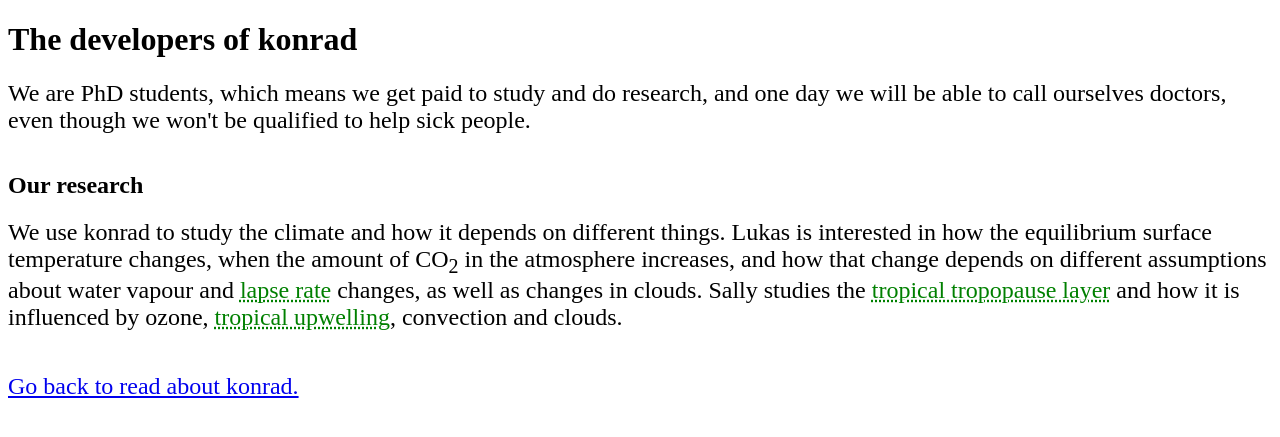
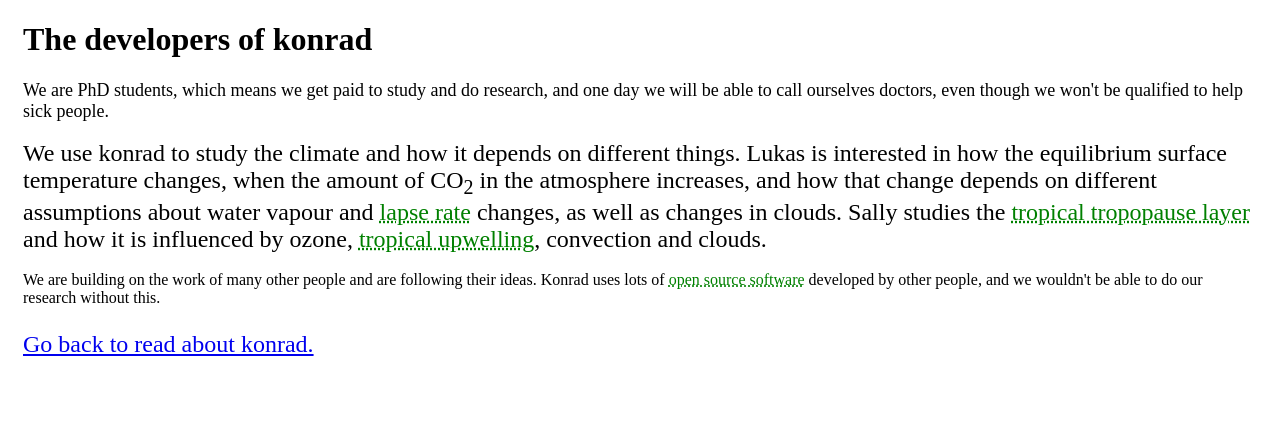
Before and after one commit to lkluft/konrad-website, a Flask app: page /about_us in a window 1280 px wide. Shown: the top 437 px of the page. Run offline with Flask 2, Linux system fonts and the light colour scheme.

Commit message:
Some stylistic changes.

```diff
--- a/static/css/main.css
+++ b/static/css/main.css
@@ -3,3 +3,16 @@ abbr {
   font-variant: none;
   color: green;
 }
+
+div {
+  margin-left: 15px;
+  margin-right: 15px;
+}
+
+h1 {
+  margin-left: 15px;
+}
+
+h2 {
+  margin-left: 15px;
+}
--- a/templates/AboutUs.html
+++ b/templates/AboutUs.html
@@ -7,13 +7,12 @@
 </head>
 <body>
     <h1>The developers of konrad</h1>
-    <div><font size=5>
+    <div><font size=4>
         We are PhD students, which means we get paid to study and do research,
         and one day we will be able to call ourselves doctors, even though we
         won't be qualified to help sick people.
     </font></div>
     <br />
-    <h2>Our research</h2>
     <div><font size=5>
         We use konrad to study the climate and how it depends on different
         things.
@@ -29,6 +28,14 @@
         convection and clouds.
     </font></div>
     <br />
+    <div><font size=3>
+        We are building on the work of many other people and are following
+        their ideas.
+        Konrad uses lots of
+        <abbr title="Code that is available for anyone to change or use for whatever they want.">open source software</abbr>
+        developed by other people, and we wouldn't be able to do our research
+        without this.
+    </font></div>
     <div><font size=5>
     <p><a href="{{ url_for('hello') }}">Go back to read about konrad.</a></p>
     </font></div>
--- a/templates/Hello.html
+++ b/templates/Hello.html
@@ -25,7 +25,7 @@
         Despite this, we can still learn some
         interesting things about the real tropical atmosphere.</font></div>
         <br />
-        <div><font size=3>
+        <div><font size=4>
             For a certain set of input parameters (the amounts of various gases,
             an initial temperature profile, surface properties, the amount of
             incoming solar radiation), we use a radiative transfer scheme
--- a/templates/SurfaceTemperature.html
+++ b/templates/SurfaceTemperature.html
@@ -11,8 +11,8 @@
     <div>Your chosen CO<sub>2</sub> concentration was {{ CO2 }} ppmv.</div>
     <div>In konrad, this produces a surface temperature of {{ "{0:.1f}".format(SST) }} K.</div></font>
     <div> {{plot|safe}} </div>
-    <div><a href="{{ url_for('run_konrad') }}">Run konrad again.</a></div>
+    <font size=5><div><a href="{{ url_for('run_konrad') }}">Choose model input.</a></div>
     <br />
-    <div><a href="{{ url_for('hello') }}">Read about konrad.</a></div>
+    <div><a href="{{ url_for('hello') }}">Read about konrad.</a></div></font>
 </body>
 </html>
--- a/templates/UserInput.html
+++ b/templates/UserInput.html
@@ -21,7 +21,8 @@
     </div><br />
     <div>
         Water vapour is also a greenhouse gas, and as the
-        atmosphere warms, it is expected that the amount of water vapour in the
+        atmosphere warms, it is able to contain more water.
+        It is expected that the amount of water vapour in the
         air will increase such that the
         <abbr title="The relative humidity is a fraction of the saturation humidity, where the saturation humidity is the maximum amount of water vapour that the air can contain.">relative humidity</abbr>
         remains constant.
@@ -60,7 +61,9 @@
                 <option value="present">present day</option>
             </select>
         </div>
+        <div>
             <button type="submit">Get results</button>
+        </div>
         </font>
     </form>
 
```
